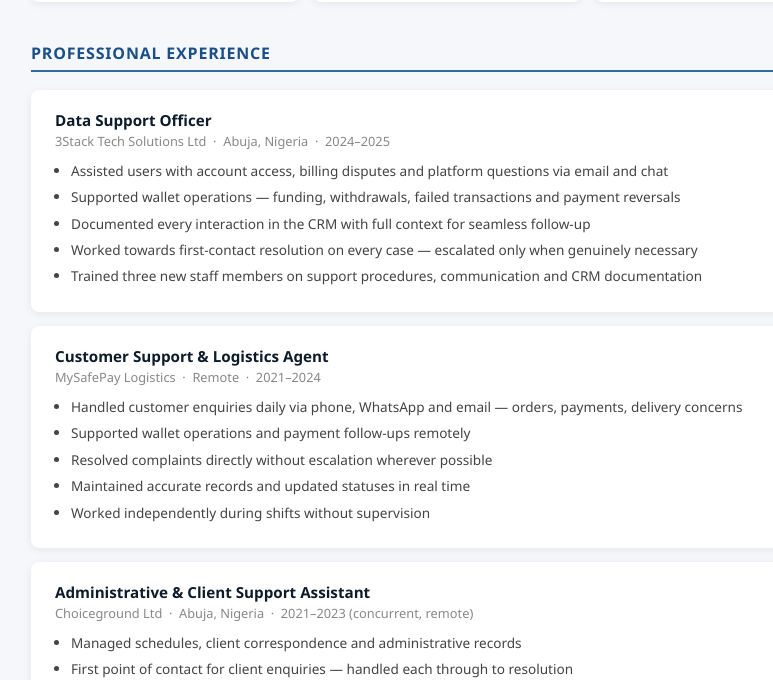
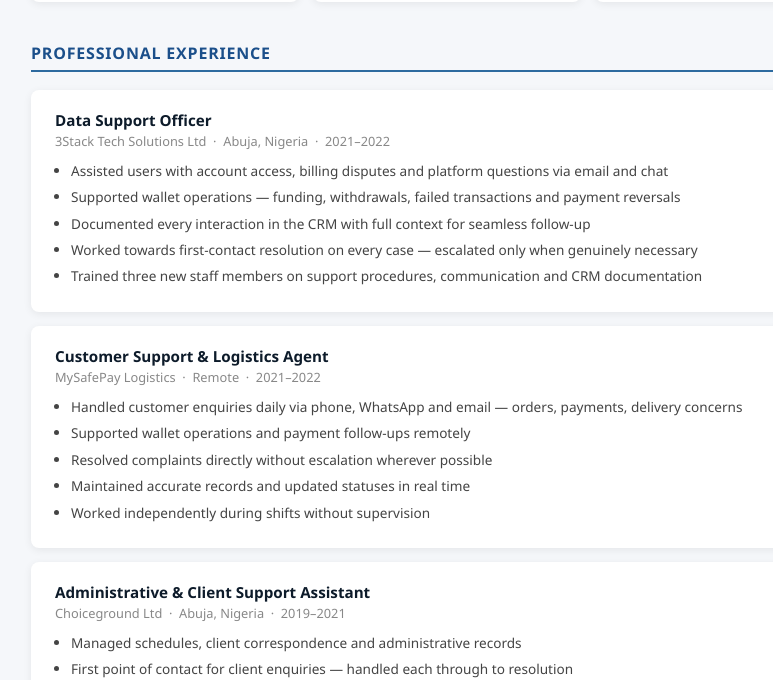
Before and after one commit to johncrossu/johncrossu.github.io, a plain HTML site: page index.html in a window 1280 px wide. Shown: the part 4702-5382 px from the top of the page, without its empty margins (193-966 px from the left). Drawn offline with Linux system fonts and the light colour scheme.

Commit message:
Fix experience dates

```diff
--- a/index.html
+++ b/index.html
@@ -242,9 +242,9 @@ Enugu, Nigeria &nbsp;·&nbsp; <a href="mailto:johncrossugwuegede@gmail.com">john
 </section>
 <section id="experience">
 <h2>Professional Experience</h2>
-<div class="exp-card"><h3>Data Support Officer</h3><div class="meta">3Stack Tech Solutions Ltd &nbsp;·&nbsp; Abuja, Nigeria &nbsp;·&nbsp; 2024–2025</div><ul><li>Assisted users with account access, billing disputes and platform questions via email and chat</li><li>Supported wallet operations — funding, withdrawals, failed transactions and payment reversals</li><li>Documented every interaction in the CRM with full context for seamless follow-up</li><li>Worked towards first-contact resolution on every case — escalated only when genuinely necessary</li><li>Trained three new staff members on support procedures, communication and CRM documentation</li></ul></div>
-<div class="exp-card"><h3>Customer Support &amp; Logistics Agent</h3><div class="meta">MySafePay Logistics &nbsp;·&nbsp; Remote &nbsp;·&nbsp; 2021–2024</div><ul><li>Handled customer enquiries daily via phone, WhatsApp and email — orders, payments, delivery concerns</li><li>Supported wallet operations and payment follow-ups remotely</li><li>Resolved complaints directly without escalation wherever possible</li><li>Maintained accurate records and updated statuses in real time</li><li>Worked independently during shifts without supervision</li></ul></div>
-<div class="exp-card"><h3>Administrative &amp; Client Support Assistant</h3><div class="meta">Choiceground Ltd &nbsp;·&nbsp; Abuja, Nigeria &nbsp;·&nbsp; 2021–2023 (concurrent, remote)</div><ul><li>Managed schedules, client correspondence and administrative records</li><li>First point of contact for client enquiries — handled each through to resolution</li><li>Coordinated with other departments when requests required additional input</li><li>Handled sensitive business and financial communications with discretion</li></ul></div>
+<div class="exp-card"><h3>Data Support Officer</h3><div class="meta">3Stack Tech Solutions Ltd &nbsp;·&nbsp; Abuja, Nigeria &nbsp;·&nbsp; 2021–2022</div><ul><li>Assisted users with account access, billing disputes and platform questions via email and chat</li><li>Supported wallet operations — funding, withdrawals, failed transactions and payment reversals</li><li>Documented every interaction in the CRM with full context for seamless follow-up</li><li>Worked towards first-contact resolution on every case — escalated only when genuinely necessary</li><li>Trained three new staff members on support procedures, communication and CRM documentation</li></ul></div>
+<div class="exp-card"><h3>Customer Support &amp; Logistics Agent</h3><div class="meta">MySafePay Logistics &nbsp;·&nbsp; Remote &nbsp;·&nbsp; 2021–2022</div><ul><li>Handled customer enquiries daily via phone, WhatsApp and email — orders, payments, delivery concerns</li><li>Supported wallet operations and payment follow-ups remotely</li><li>Resolved complaints directly without escalation wherever possible</li><li>Maintained accurate records and updated statuses in real time</li><li>Worked independently during shifts without supervision</li></ul></div>
+<div class="exp-card"><h3>Administrative &amp; Client Support Assistant</h3><div class="meta">Choiceground Ltd &nbsp;·&nbsp; Abuja, Nigeria &nbsp;·&nbsp; 2019–2021</div><ul><li>Managed schedules, client correspondence and administrative records</li><li>First point of contact for client enquiries — handled each through to resolution</li><li>Coordinated with other departments when requests required additional input</li><li>Handled sensitive business and financial communications with discretion</li></ul></div>
 <div class="exp-card"><h3>Dental Virtual Assistant</h3><div class="meta">US-Based Dental Practice &nbsp;·&nbsp; Remote &nbsp;·&nbsp; 2019</div><ul><li>Scheduled patient appointments and coordinated dentist availability remotely</li><li>Followed up with patients by phone and chat to confirm medication compliance and attendance</li><li>Handled patient communication professionally across time zones</li></ul></div>
 <div class="exp-card"><h3>Customer Service &amp; Technical Support</h3><div class="meta">R&amp;S Company Nigeria Ltd &nbsp;·&nbsp; Onitsha, Nigeria &nbsp;·&nbsp; 2015–2021</div><ul><li>Assisted customers with product enquiries and reported faults involving lottery terminal machines</li><li>Explained solutions clearly to non-technical users; trained colleagues on customer-handling procedures</li></ul></div>
 </section>
```
